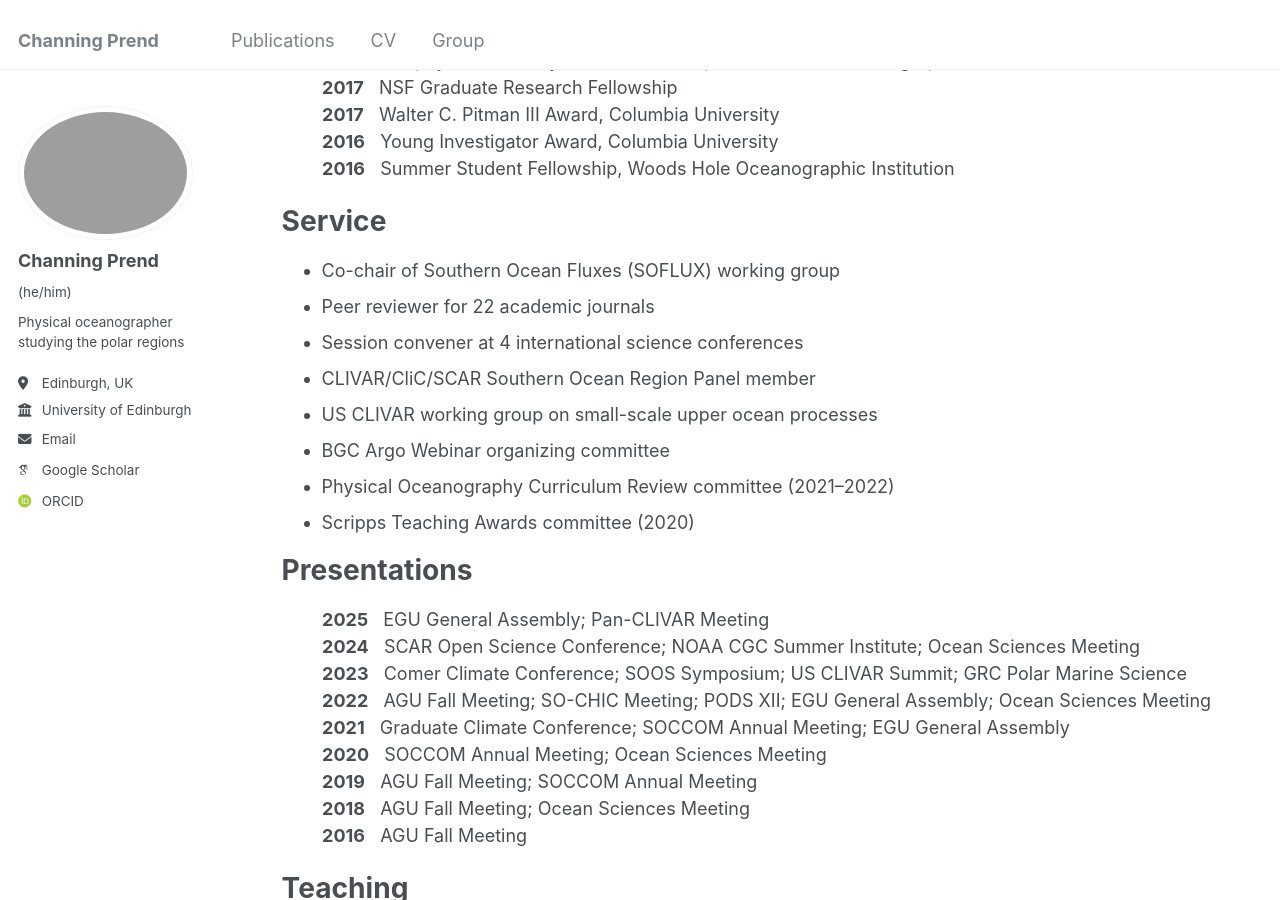
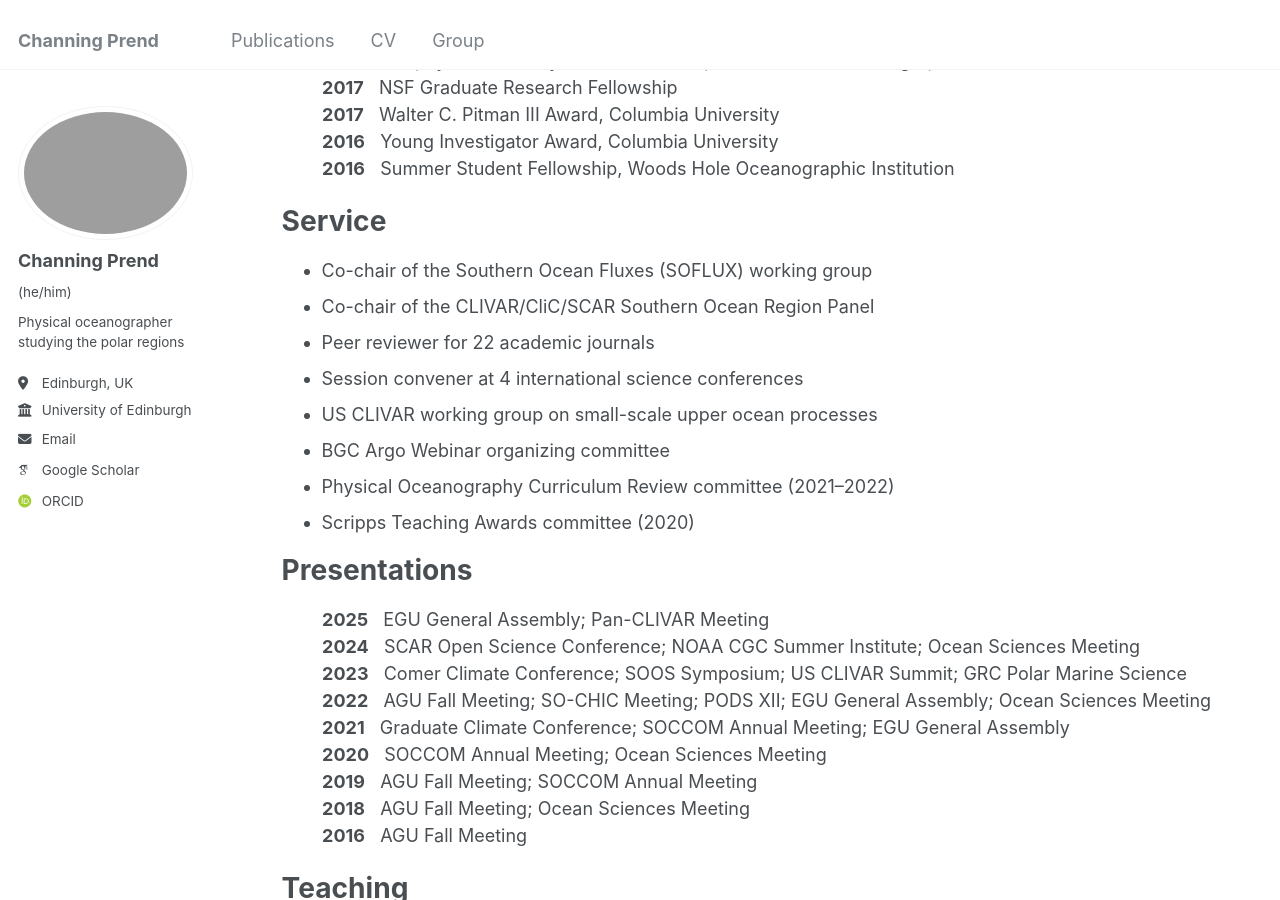
Before and after one commit to cprend/cprend.github.io, a Jekyll site: the page built from _pages/cv.md, in a window 1280 px wide and 900 px high, scrolled down 1202 px. Built offline with Jekyll 4.4.1, drawn with Linux system fonts in a browser that asks for light colours; some web fonts are replaced.

Commit message:
Update cv.md

```diff
--- a/_pages/cv.md
+++ b/_pages/cv.md
@@ -56,10 +56,10 @@ Honors and Awards
 
 Service
 ======
-* Co-chair of Southern Ocean Fluxes (SOFLUX) working group
+* Co-chair of the Southern Ocean Fluxes (SOFLUX) working group
+* Co-chair of the CLIVAR/CliC/SCAR Southern Ocean Region Panel
 * Peer reviewer for 22 academic journals
 * Session convener at 4 international science conferences
-* CLIVAR/CliC/SCAR Southern Ocean Region Panel member
 * US CLIVAR working group on small-scale upper ocean processes
 * BGC Argo Webinar organizing committee
 * Physical Oceanography Curriculum Review committee (2021--2022)
```
